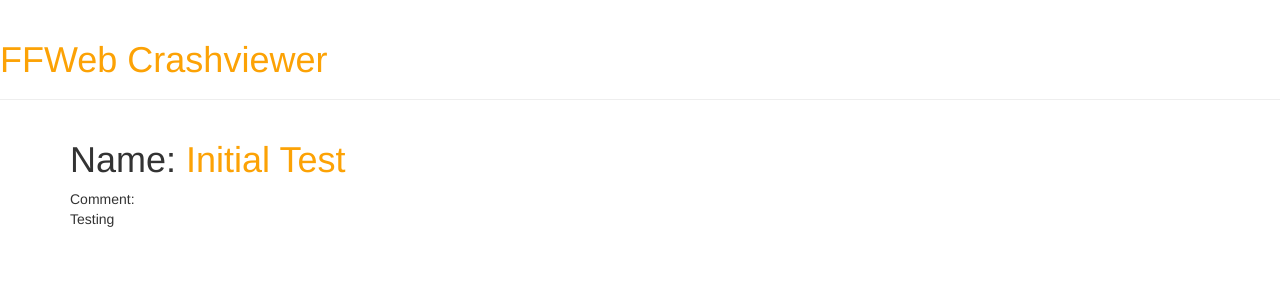
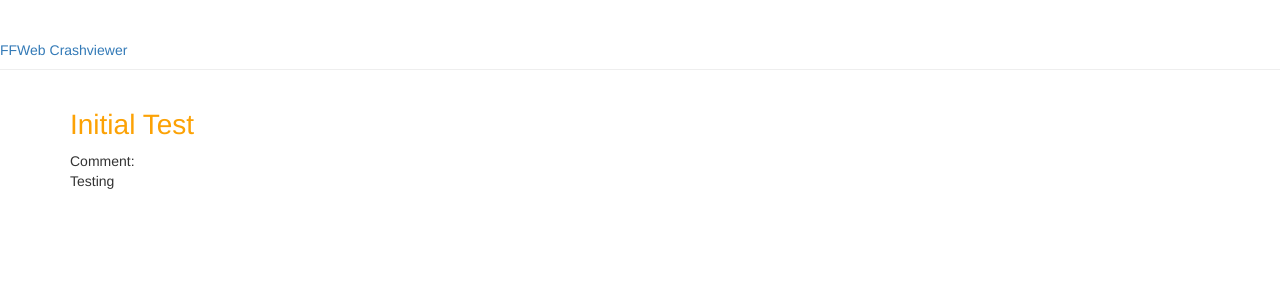
Before and after one commit to dobin/ffweb, a Django app: page / in a window 1280 px wide. Shown: the top 300 px of the page. Run offline with Django 3.2, Linux system fonts and the light colour scheme; data comes from the database, SQL or seed files in the repository; some libraries are stand-ins or nearby versions.

Commit message:
ui update

```diff
--- a/crashviewer/static/css/crashviewer.css
+++ b/crashviewer/static/css/crashviewer.css
@@ -1,3 +1,6 @@
 h1 a {
     color: #FCA205;
 }
+h1 {
+    font-size: 2em;
+}
--- a/crashviewer/templates/crashviewer/base.html
+++ b/crashviewer/templates/crashviewer/base.html
@@ -8,11 +8,11 @@
 <body>
 	<html>
     <div class="page-header">
-        <h1><a href="/">FFWeb Crashviewer</a></h1>
+        <a href="/">FFWeb Crashviewer</a>
     </div>
     <div class="content container">
         <div class="row">
-            <div class="col-md-8">
+            <div class="col-md-10">
             {% block content %}
             {% endblock %}
             </div>
--- a/crashviewer/templates/crashviewer/project_detail.html
+++ b/crashviewer/templates/crashviewer/project_detail.html
@@ -1,9 +1,8 @@
 {% extends 'crashviewer/base.html' %}
-
 
 {% block content %}
 	<div>
-		<h1>Name: <a href="{% url 'project_detail' pk=project.pk %}">
+		<h1><a href="{% url 'project_detail' pk=project.pk %}">
 			{{ project.name }}
 		</a></h1>
 		Comment: <p>{{ project.comment|linebreaksbr }}</p>
--- a/crashviewer/templates/crashviewer/project_overview.html
+++ b/crashviewer/templates/crashviewer/project_overview.html
@@ -3,10 +3,13 @@
 {% block content %}
 	{% for project in projects %}
 	    <div>
-			<h1>Name: <a href="{% url 'project_detail' pk=project.pk %}">
+			<h1><a href="{% url 'project_detail' pk=project.pk %}">
 				{{ project.name }}
 			</a></h1>
-	        Comment: <p>{{ project.comment|linebreaksbr }}</p>
+			Comment:
+			<div>
+	        	{{ project.comment|linebreaksbr }}
+			</div>
 	    </div>
 	{% endfor %}
 {% endblock %}
```
